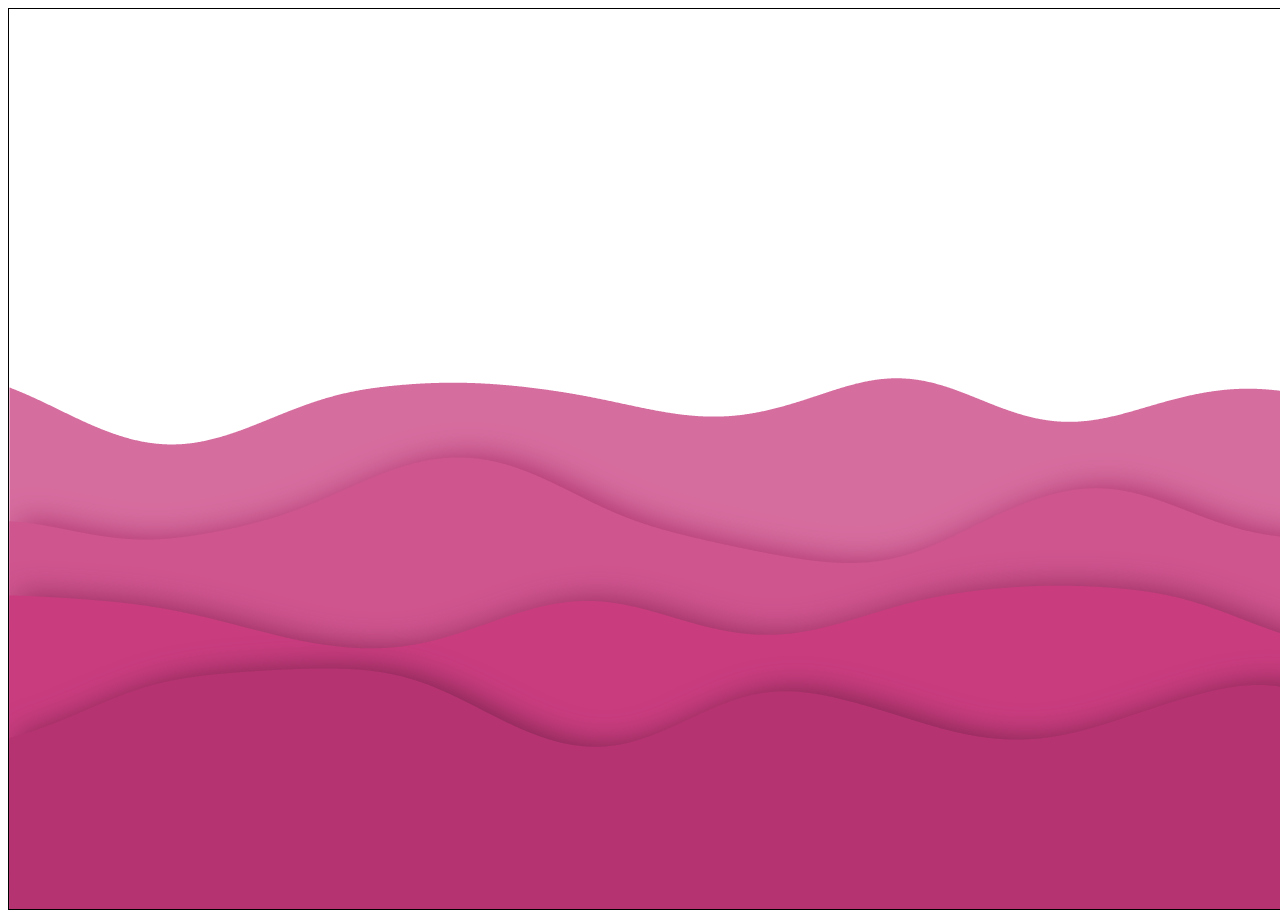
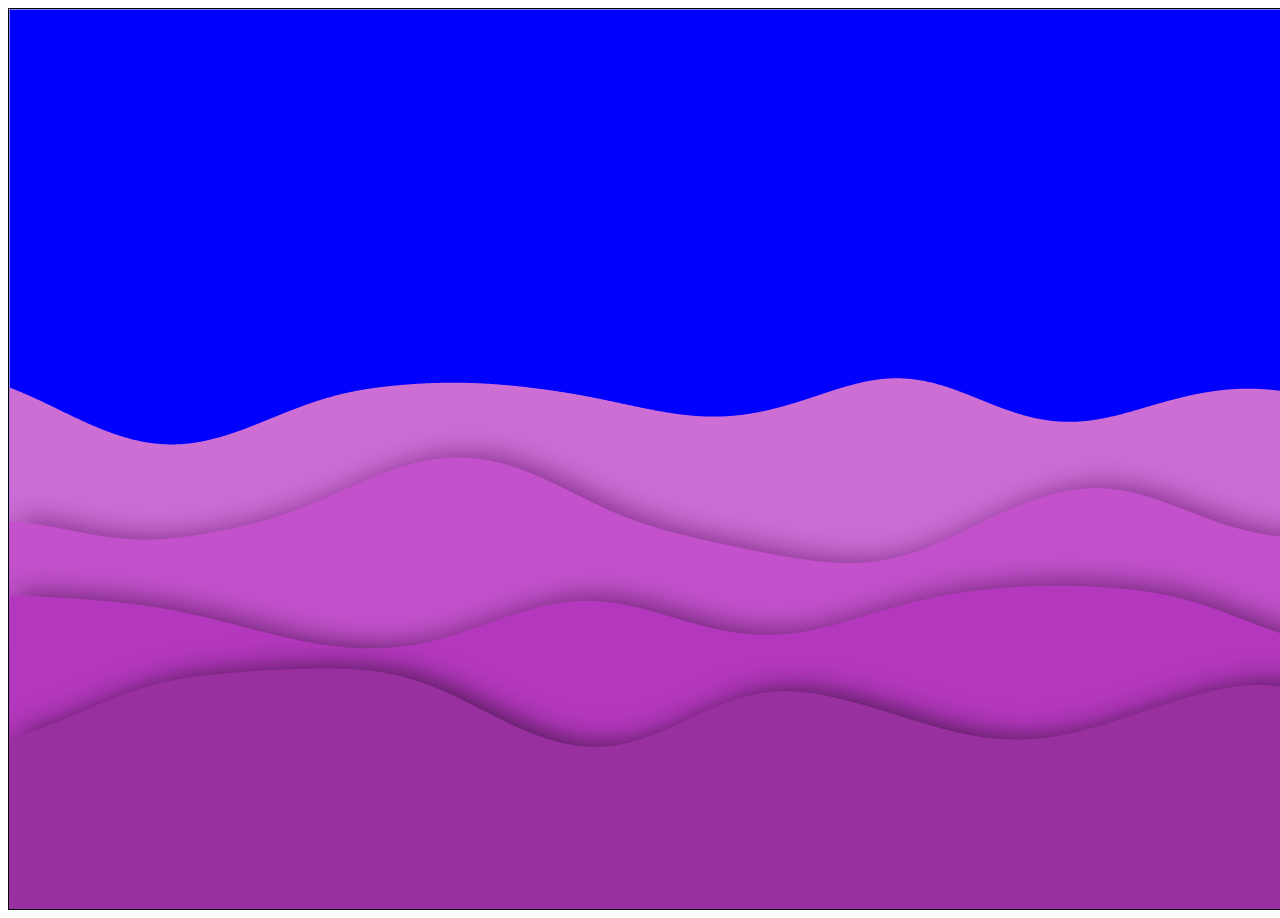
Before and after one commit to ghrlee/landscapes, a plain HTML site: page index.html in a window 1280 px wide. Shown: the top 918 px of the page. Drawn offline with Linux system fonts and the light colour scheme.

Commit message:
adding sky and secondary colors

```diff
--- a/noise.html
+++ b/index.html
@@ -1,6 +1,7 @@
 <canvas id = "canvas" width="1960" height="900" style="border:1px solid #000000;"></canvas>
 
 <script type="text/javascript" src="./lib/simplex-noise.js"></script>
+<script type="text/javascript" src="./scripts/color.js"></script>
 
 <script type="text/javascript">
 
@@ -21,6 +22,7 @@
   ctx.translate(0.5, 0.5);
   ctx.imageSmoothingEnabled = true;
   ctx.strokeStyle = "#000000";
+
 
   // ================================== //
   // noise //
@@ -49,7 +51,7 @@
 
   function fillPath(params) {
     points = make1DNoise(params)
-    ctx.fillStyle = toHslString(params.fillColor);
+    ctx.fillStyle = primaryColor(params.fillColor);
 
     ctx.beginPath();
     ctx.moveTo(points[0].x, points[0].y);
@@ -63,32 +65,19 @@
     // here the line casts a "shadow" of dots above it, unless it's the first hill
     // ctx.stroke();
     // ctx.shadowOffsetY = 20;
-    fillShadow(params.fillColor);
+    hillShadow(params.fillColor);
     // console.log(ctx)
-  }
-
-  function fillShadow(color) {
-    shadowColor = {
-      h: color.h,
-      s: color.s,
-      l: color.l - .2
-    }
-
-    ctx.shadowOffsetX = 10;
-    ctx.shadowColor = toHslString(shadowColor);
-    ctx.shadowBlur = 30;
   }
 
   function drawAllHills(params) {
     var hillsParams = params;
-    var lightestColor = hillsParams.fillColor + (1 * hillsParams.times);
-    console.log(lightestColor);
+    var lightestColor = hillsParams.fillColor.l + (1.2 * hillsParams.times);
 
     for(var i = 1; i <= params.times; i++) {
       fillPath(params)
       hillsParams.axis = params.axis + 100;
       hillsParams.zaxis = params.zaxis - 1;
-      hillsParams.fillColor.l = params.fillColor.l - 0.06;
+      hillsParams.fillColor.l = params.fillColor.l - 0.075;
     }
   }
 
@@ -112,29 +101,11 @@
   // color //
   // ================================== //
 
-  function randomColor() {
-    var randH = Math.random();
-    var randS = Math.random() * 0.1 + 0.5;
-    var randL = Math.random() * 0.1 + 0.4;
-    return { h: randH, s: randS, l: randL };
-  }
 
-  function toHslString(color) {
-    return "hsl(" + (color.h % 1.0) * 360 + ", " + (color.s % 1.0) * 100 + "%, " + (color.l % 1.0) * 100 + "%)";
-  }
 
   // ================================== //
   // params //
   // ================================== //
-  function hillColor() {
-    var baseColor = randomColor();
-    return  {
-      h: baseColor.h + Math.random() * 0.2 - 0.1,
-      s: baseColor.s + Math.random() * 0.2 - 0.18,
-      l: baseColor.l + Math.random() * 0.1 + 0.2
-    }
-  }
-
 
   var hillParams = {
     axis: 400,
@@ -145,7 +116,15 @@
     times: 4
   }
 
+  function drawSky() {
+    ctx.fillStyle = 'blue';
+    ctx.fillRect(0,0,canvas.width, canvas.height);
+  }
+
+
+  drawSky()
   drawAllHills(hillParams)
+
 
   // new ideas: randomly offset shadowoffset x
 
--- /dev/null
+++ b/scripts/color.js
@@ -0,0 +1,47 @@
+function randomColor() {
+  var randH = Math.random();
+  var randS = Math.random() * 0.1 + 0.5;
+  var randL = Math.random() * 0.1 + 0.4;
+  return { h: randH, s: randS, l: randL };
+}
+
+function getHue(color) {
+  return color.h % 1.0;
+}
+
+function primaryColor(color) {
+  return "hsl(" + getHue(color) * 360 + ", " + (color.s % 1.0) * 100 + "%, " + (color.l % 1.0) * 100 + "%)";
+}
+
+function secondaryColor(color) {
+  return "hsl(" + (getHue(color) * 360 + 210)+ ", " + (color.s % 1.0) * 100 + "%, " + (color.l % 1.0) * 100 + "%)";
+}
+
+function hillColor() {
+  // console.log(randomColor)
+  var baseColor = randomColor();
+  console.log(baseColor);
+  return  {
+    h: baseColor.h + Math.random() * 0.2 - 0.2,
+    s: baseColor.s + Math.random() * 0.2 - 0.20,
+    l: baseColor.l + Math.random() * 0.1 + 0.2
+  }
+}
+
+function skyColor() {
+
+}
+
+function hillShadow(color) {
+  shadowColor = {
+    h: color.h,
+    s: color.s,
+    l: color.l - .3
+  }
+
+  ctx.shadowOffsetX = 10;
+  ctx.shadowColor = primaryColor(shadowColor);
+  ctx.shadowBlur = 30;
+}
+
+// getting hue for sky color based on complimentary/tertiary color for hillColor
--- /dev/null
+++ b/scripts/sky.js
@@ -0,0 +1 @@
+// idea for night sky https://codepen.io/Tamuna/pen/hvekG
```
